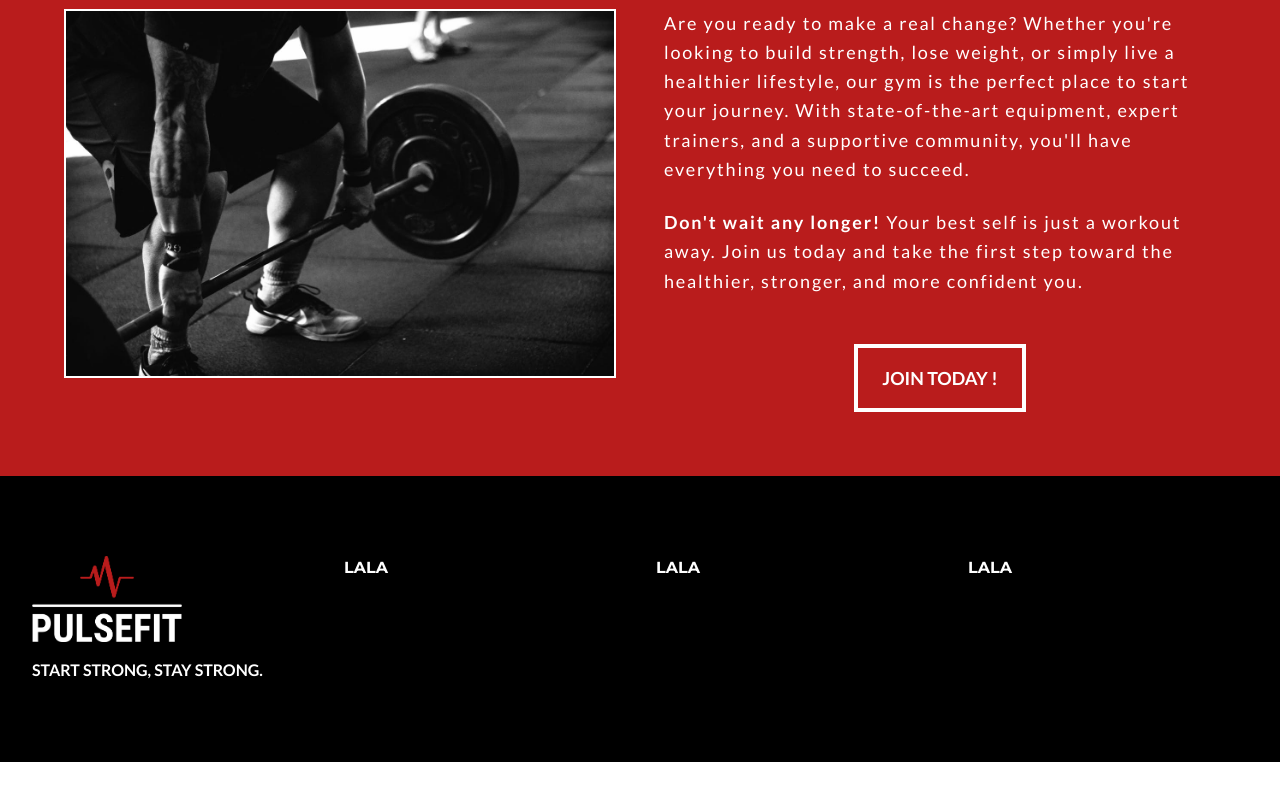
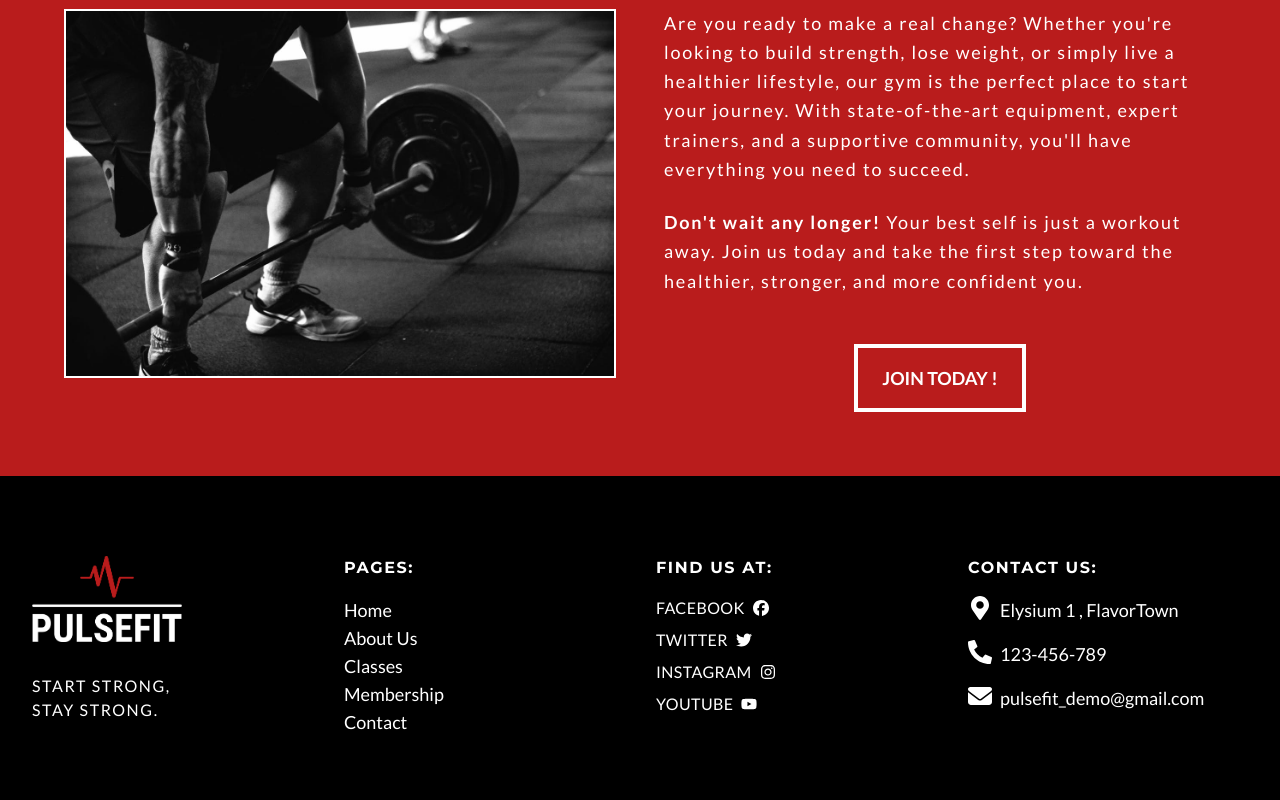
Before and after one commit to Quincy-Fer/pulse-fit, a Next.js app: page / in a window 1280 px wide. Shown: the part 5744-6544 px from the top of the page. Before the commit the page ends 6506 px from the top, so only its background shows below. Built offline with nearby package versions, Linux system fonts and the light colour scheme.

Commit message:
Add internal links,  social links, contact info And styling

```diff
--- a/components/Footer.tsx
+++ b/components/Footer.tsx
@@ -1,5 +1,7 @@
 import Image from "next/image";
 import Link from "next/link";
+import { FaMapMarkerAlt, FaPhoneAlt } from "react-icons/fa";
+import { FaEnvelope, FaFacebook, FaInstagram, FaTwitter, FaYoutube } from "react-icons/fa6";
 
 const Footer = () => {
   return (
@@ -16,21 +18,90 @@ const Footer = () => {
                 alt="logo"
               />
             </Link>
-            <p className="mt-4 font-bold uppercase">
+            <p className="mt-8  uppercase tracking-widest max-w-[150px]">
               Start Strong, Stay Strong.
             </p>
           </div>
           {/* links */}
-          <div>
-            <h1>lala</h1>
+          <div className="flex flex-col">
+            <h4 className="tracking-widest mb-4">Pages:</h4>
+            <Link href="/" className="text-lg w-[60px]  ">
+              <div className="w-[60px]">
+                <p className="hover:text-accent">Home</p>
+              </div>
+            </Link>
+            <Link href="/about" className="text-lg w-[100px] ">
+              <div className="w-[100px]">
+                <p className="hover:text-accent">About Us</p>
+              </div>
+            </Link>
+            <Link href="/classes" className="text-lg w-[60px] ">
+              <div className="w-[60px]">
+                <p className="hover:text-accent">Classes</p>
+              </div>
+            </Link>
+            <Link href="/membership" className="text-lg w-[60px] ">
+              <div className="w-[60px]">
+                <p className="hover:text-accent">Membership</p>
+              </div>
+            </Link>
+            <Link href="/contact" className="text-lg w-[60px] ">
+              <div className="w-[60px]">
+                <p className="hover:text-accent">Contact</p>
+              </div>
+            </Link>
           </div>
           {/* social */}
-          <div>
-            <h1>lala</h1>
+          <div className="flex flex-col">
+            <h4 className="tracking-widest mb-4">Find Us At:</h4>
+            <Link
+              href="https://facebook.com/"
+              target="_blank"
+              className="flex gap-2 mb-2 hover:text-accent transition-all"
+            >
+              <p className="tracking-wide uppercase">Facebook</p>
+              <FaFacebook className="mt-1" />
+            </Link>
+            <Link
+              href="https://twitter.com/"
+              target="_blank"
+              className="flex gap-2 mb-2 hover:text-accent transition-all"
+            >
+              <p className="tracking-wide uppercase">Twitter</p>
+              <FaTwitter className="mt-1" />
+            </Link>
+            <Link
+              href="https://instagram.com/"
+              target="_blank"
+              className="flex gap-2 mb-2 hover:text-accent transition-all"
+            >
+              <p className="tracking-wide uppercase">Instagram</p>
+              <FaInstagram className="mt-1" />
+            </Link>
+            <Link
+              href="https://youtube.com/"
+              target="_blank"
+              className="flex gap-2 mb-2 hover:text-accent transition-all"
+            >
+              <p className="tracking-wide uppercase">Youtube</p>
+              <FaYoutube className="mt-1" />
+            </Link>
           </div>
-          {/* newsletter/cta  */}
-          <div>
-            <h1>lala</h1>
+          {/* Contact  */}
+          <div className="flex flex-col">
+            <h4 className="tracking-widest mb-4">Contact Us:</h4>
+            <div className="flex gap-2 mb-4 ">
+              <FaMapMarkerAlt className="text-2xl"/>
+              <p className="text-lg">Elysium 1 , FlavorTown</p>
+            </div>
+            <div className="flex gap-2 mb-4 ">
+              <FaPhoneAlt className="text-2xl" />
+              <p className="text-lg">123-456-789</p>
+            </div>
+            <div className="flex gap-2 ">
+              <FaEnvelope className="text-2xl" />
+              <a href="mailto:pulsefit_demo@gmail.com" className="text-lg">pulsefit_demo@gmail.com</a>
+            </div>
           </div>
         </div>
       </div>
```
